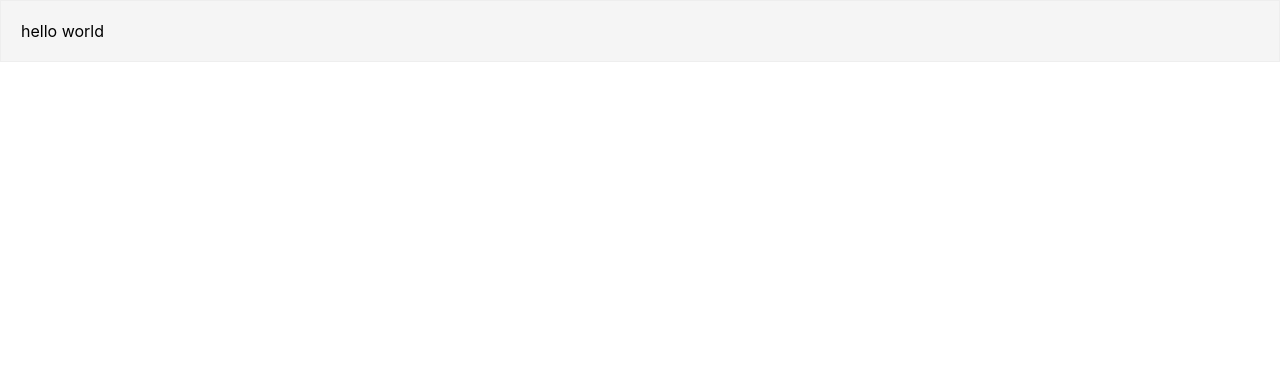
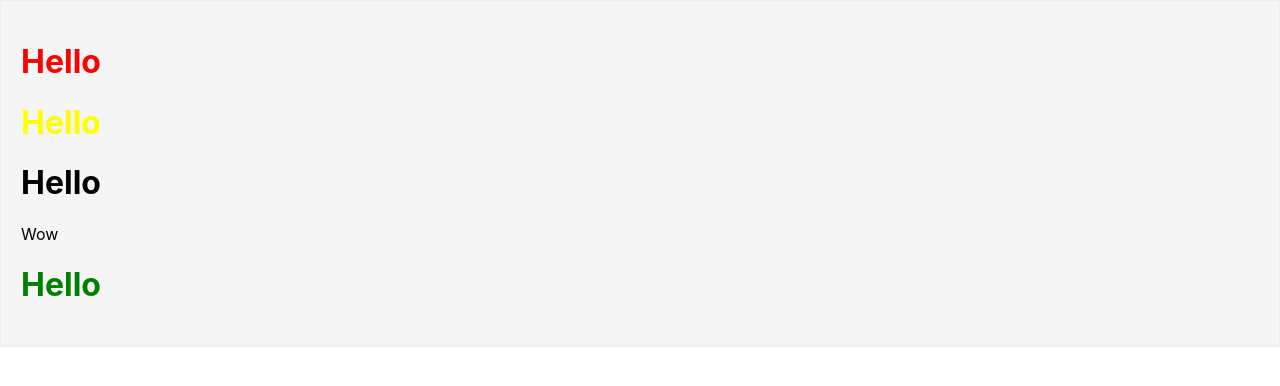
Before and after one commit to umerfarooq69/ourwind, a React (Create React App) app: page / in a window 1280 px wide. Shown: the top 386 px of the page. Built offline with nearby package versions, Linux system fonts and the light colour scheme.

Commit message:
steps reduced

```diff
--- a/src/App.js
+++ b/src/App.js
@@ -1,12 +1,17 @@
 import './App.css';
-import { Div } from './styled-components/index'
+import { Div, H1, P } from './styled-components/index'
 
 function App() {
   return (
     <>
-      <Div classes='p[20px] bg[#f5f5f5] border[1px_solid_#eee]'>
-        hello
-        world
+      <Div classes='p[20px] bg[#f5f5f5] border[1px_solid_#eee]' child-hover='name name2 name4 name3'>
+        <H1 name='color[red]'>Hello</H1>
+        <H1 name4='color[yellow]'>Hello</H1>
+        <H1>Hello</H1>
+        <Div>
+          <P name2='color[white]'>Wow</P>
+        </Div>
+        <H1 name3="color[green]">Hello</H1>
       </Div>
     </>
   );
--- a/src/styled-components/index.js
+++ b/src/styled-components/index.js
@@ -1,9 +1,9 @@
 import styled from "styled-components";
 import { pseudoClasses } from "../staticData";
-import { ElementsProeprties, objectChangeToCssFormate, parentChangeChildCss } from "./properties";
+import { ElementsProeprties, objectChangeToCssFormate, parentChangeChildCss, setAttributes } from "./properties";
 
 // BLOCK ELEMENTS
-export let Div = styled.div.attrs({ displayName: 'Div' })`
+export let Div = styled.div.attrs(props => ({ as: "div", displayName: 'Div', ...setAttributes(props) }))`
     ${props =>
         pseudoClasses.map((item) => {
             return props[item.desktop] ?
--- a/src/styled-components/properties.js
+++ b/src/styled-components/properties.js
@@ -108,3 +108,23 @@ export const parentChangeChildCss = (screen, props) => {
         }
     }
 }
+
+
+var getClassNameForHover = [];
+export const setAttributes = (props) => {
+    if (props['child-hover']) {
+        getClassNameForHover = props['child-hover'].split(' ')
+    }
+
+    let setClassName;
+    getClassNameForHover.map((item) => {
+        if (props[item]) {
+            setClassName = { className: item }
+        }
+
+    })
+
+    console.log(setClassName)
+
+    return { ...setClassName }
+}
```
